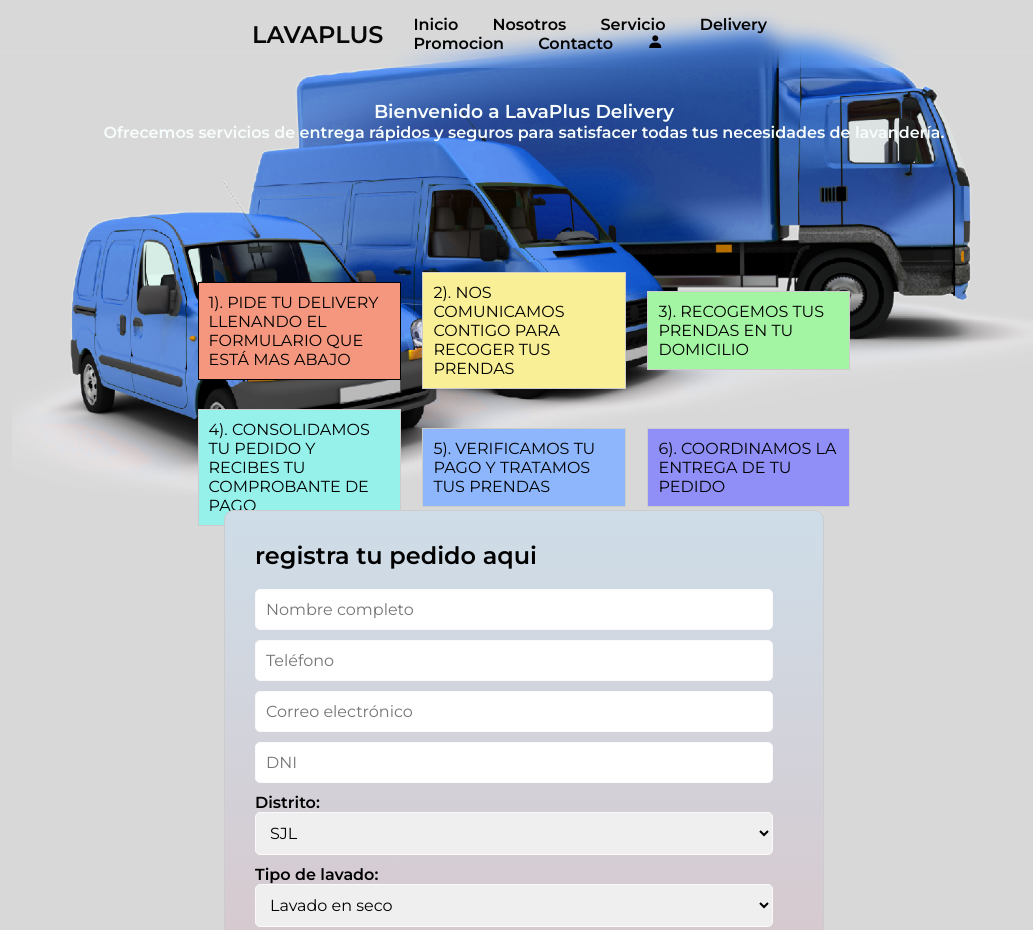
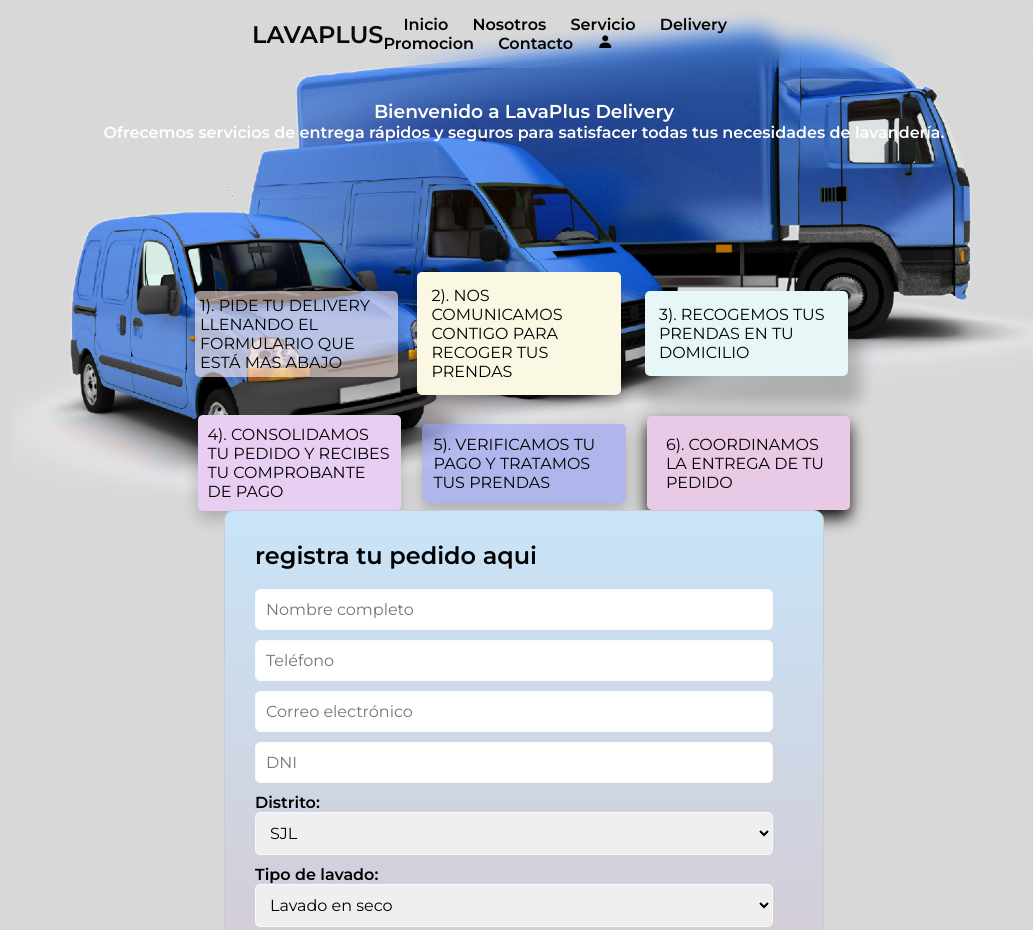
Before and after one commit to 3duW/Lavaplus, a plain HTML site: page Delivery.html in a window 1280 px wide. Shown: the top 930 px of the page, without its empty margins (116-1149 px from the left). Drawn offline with nearby package versions, Linux system fonts and the light colour scheme; a web font is replaced by a local one.

Commit message:
se modifico las caveseras deodifico las caveseras de delivery en css

```diff
--- a/css/Delivery.css
+++ b/css/Delivery.css
@@ -48,9 +48,9 @@
     position: relative;
     color: #030303;
     font-size: 1em;
-    font-weight: 700;
+    font-weight: 600;
     text-decoration: none;
-    margin-left: 30px;
+    margin-left: 20px;
     transition: 0.3s ease;
 }
 header .navigation .navigation-items a:before {
@@ -86,14 +86,14 @@
     background: url('') no-repeat center center/cover;
     background-size: cover;
     background-position: center top;
-    color: rgb(247, 253, 253);
+    color: rgb(255, 255, 255);
     text-align: center;
     padding: 100px 0;
 	font-weight: 800;
 }
 .delivery-options {
-	width: 70%;
-	margin: auto;
+    width: 70%;
+    margin: auto;
     display: flex;
     flex-wrap: wrap;
     justify-content: space-evenly;
@@ -103,46 +103,60 @@
 }
 
 .option {
-	background: rgb(244, 151, 126);
+    width: 30%;
+    margin: 5px;
+    padding: 5px;
+    border: none;
+    box-shadow: 2px 8px 16px 3px rgba(0,0,0,0.2); /* Efecto de sombra */
+    background-color: rgba(248, 227, 222, 0.6); /* Color con transparencia */
+    border-radius: 5px;
+}
+
+.option1 {
+    width: 30%;
+    margin: 10px;
+    padding: 14px;
+    border: none;
+    box-shadow: 0px 8px 16px 0px rgba(0,0,0,0.2);
+    background-color: rgb(250, 248, 226);
+    border-radius: 5px;
+}
+.option2{
+    width: 30%;
+    margin: 10px;
+    padding: 14px;
+    border: none;
+    box-shadow: 5px 20px 15px 8px rgba(0,0,0,0.2);
+    background-color: rgba(231, 246, 247, 0.999);
+    border-radius: 5px;
+}
+.option3 {
     width: 30%;
     margin: 10px;
     padding: 10px;
-    border: 1px solid #030303;
+    border: none;
+    box-shadow: 0px 8px 16px 0px rgba(0,0,0,0.2);
+    background-color: rgb(233, 206, 244);
+    border-radius: 5px;
 }
-.option1 {
-	background: rgb(249, 239, 150);
+.option4 {
     width: 30%;
     margin: 10px;
-    padding: 10px;
-    border: 1px solid #ccc;
+    padding: 11px;
+    border: none;
+    box-shadow: 0px 8px 16px 0px rgba(0,0,0,0.2);
+    background-color: rgba(150, 161, 249, 0.6);
+    border-radius: 5px;
 }
-.option2{
-	background: rgb(163, 245, 163);
+.option5 {
+
     width: 30%;
     margin: 10px;
-    padding: 10px;
-    border: 1px solid #ccc;
-}
-.option3 {
-	background: rgb(150, 241, 235);
-    width: 30%;
-    margin: 10px;
-    padding: 10px;
-    border: 1px solid #ccc;
-}
-.option4 {
-	background: rgb(141, 182, 253);
-    width: 30%;
-    margin: 10px;
-    padding: 10px;
-    border: 1px solid #ccc;
-}
-.option5 {
-	background: rgb(143, 143, 247);
-    width: 30%;
-    margin: 10px;
-    padding: 10px;
-    border: 1px solid #ccc;
+    padding: 18.5px;
+    border: none;
+    box-shadow: 0px 8px 16px 0px rgb(12, 12, 12);
+    background-color: rgba(246, 194, 240, 0.6);
+    border-radius: 5px;
 }
 
 
@@ -153,7 +167,7 @@
     padding: 30px;
     border: 1px solid #ccc;
     border-radius: 10px;
-    background: linear-gradient(to bottom, #cedde8, #deb6b6);
+    background: linear-gradient(to bottom, #c8e4f8, #deb6b6);
 
 }
 .form-container{
```
Also changed, not shown: css/login.css (+11 -0 lines), login.html (+1 -1 lines).
